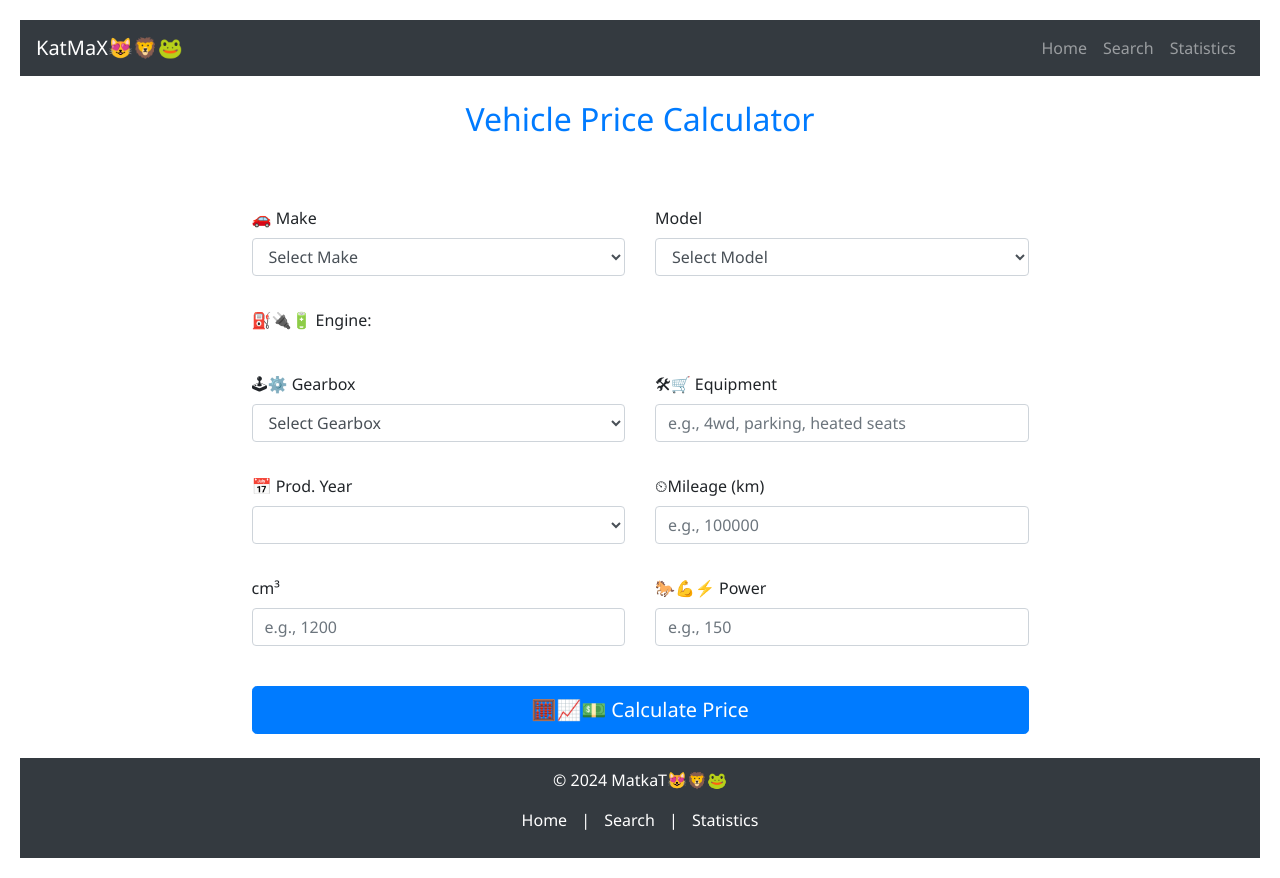
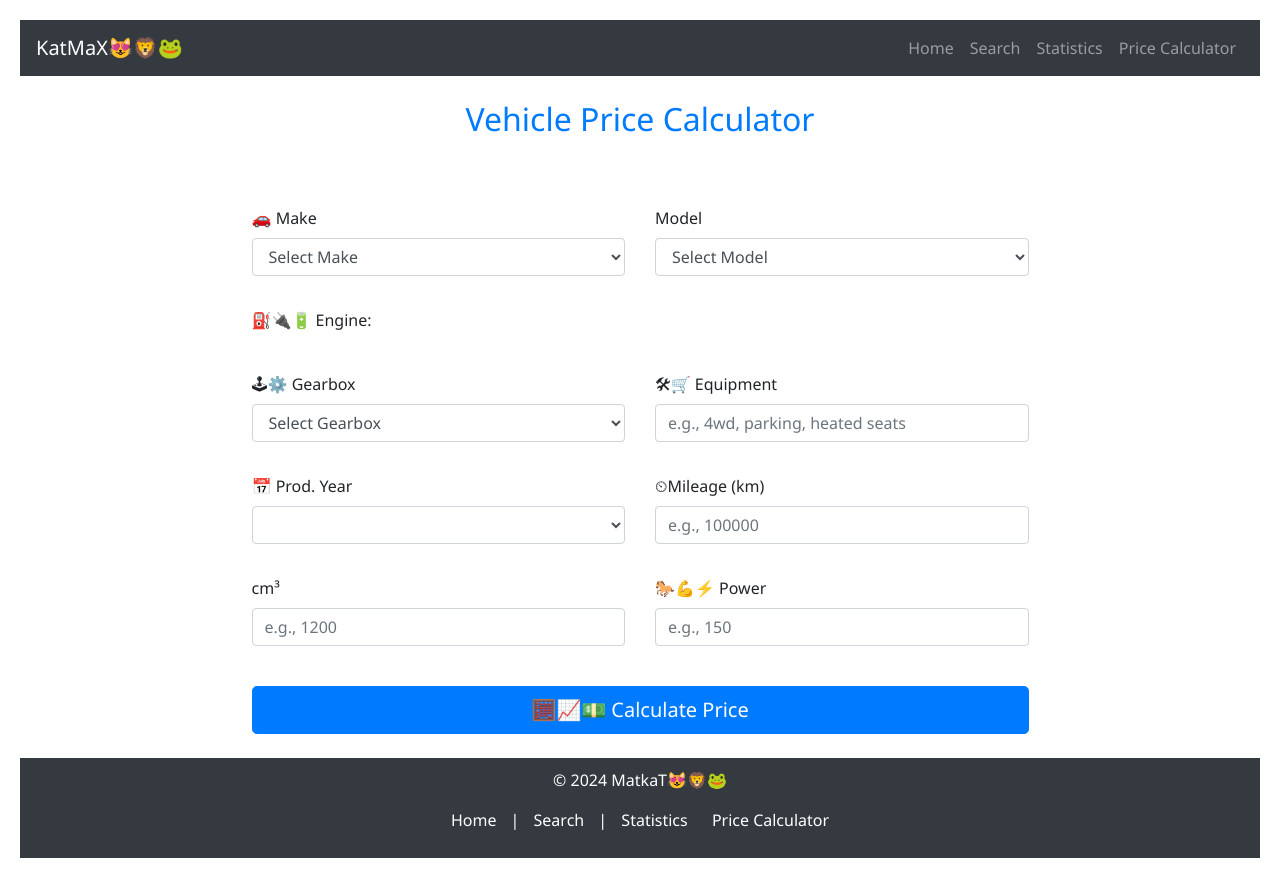
Before and after one commit to alex1307/crawler-ui, a website: page src/price_calculator.html in a window 1280 px wide. Drawn offline with nearby package versions, Linux system fonts and the light colour scheme; no server answers.

Commit message:
Fix navigation bars

```diff
--- a/src/price_calculator.html
+++ b/src/price_calculator.html
@@ -174,6 +174,9 @@
                 <li class="nav-item">
                     <a class="nav-link" href="statistic.html">Statistics</a>
                 </li>
+                <li class="nav-item">
+                    <a class="nav-link" href="price_calculator.html">Price Calculator</a>
+                </li>
             </ul>
         </div>
     </nav>
@@ -255,6 +258,7 @@
             <a href="index.html">Home</a> |
             <a href="search.html">Search</a> |
             <a href="statistic.html">Statistics</a>
+            <a href="price_calculator.html">Price Calculator</a>
         </p>
     </div>
 
```
Also changed, not shown: src/statistic.html (+1 -1 lines), 1 other file.
